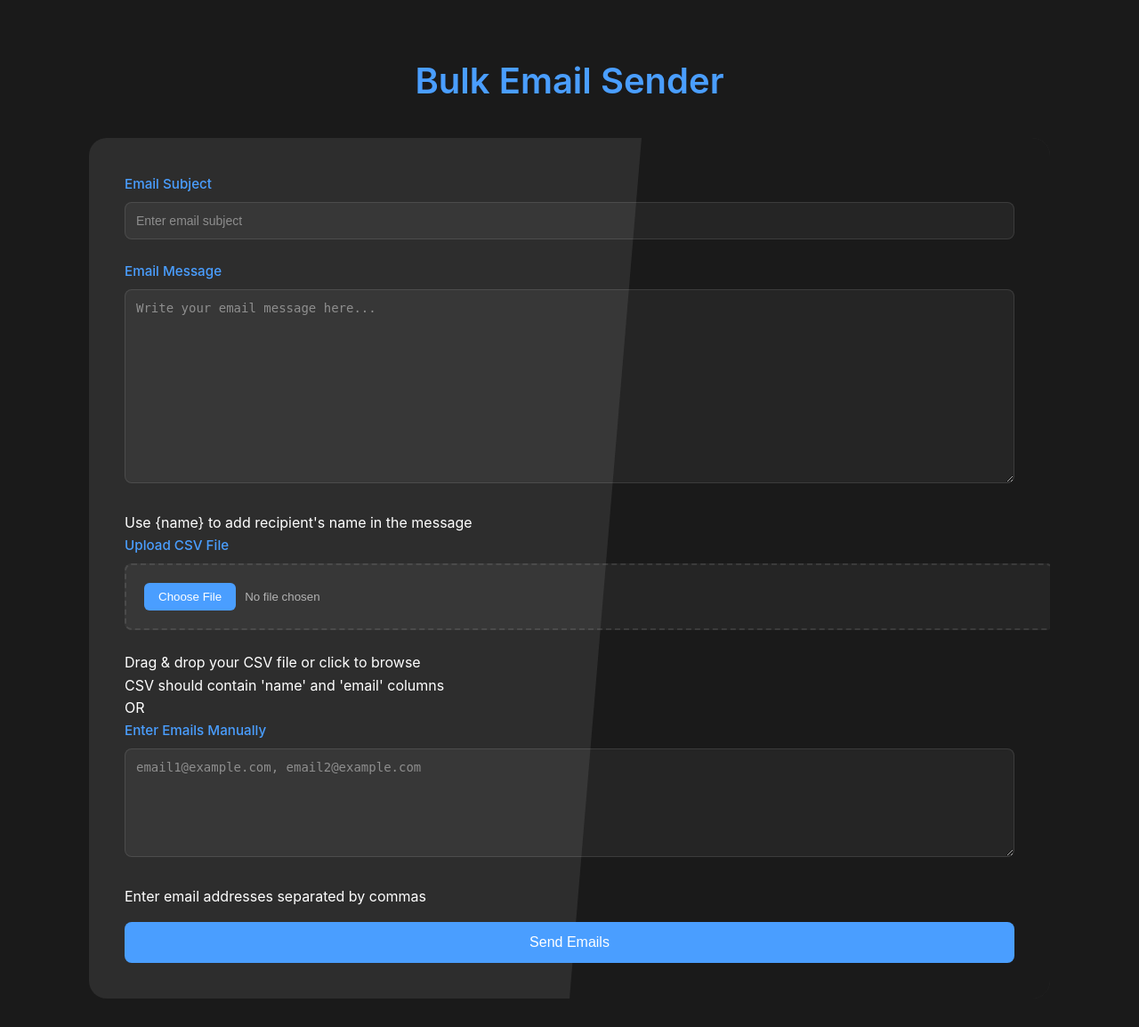
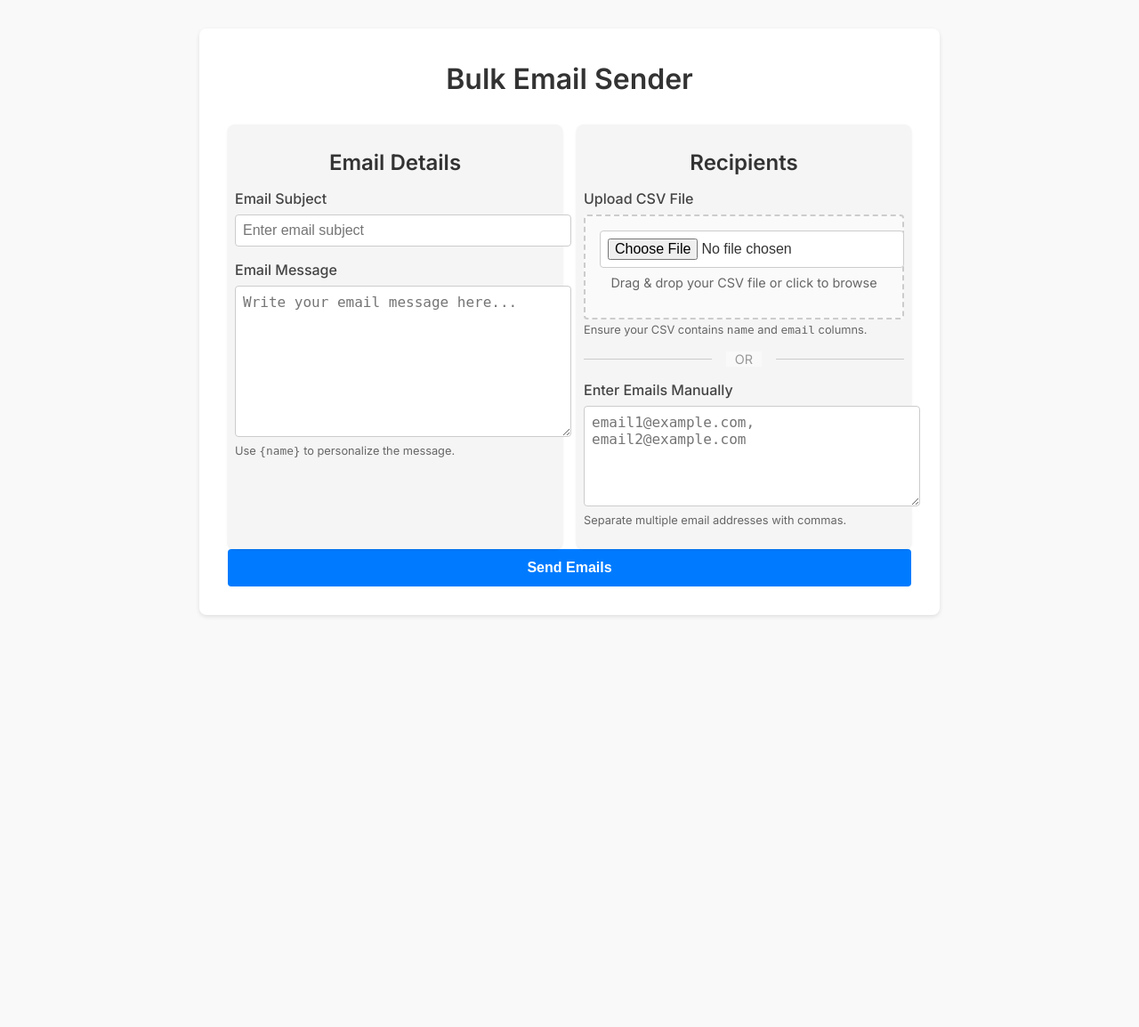
Before and after one commit to prabhathreddybhuma/Bulk-Email-sender-, a Flask app: page / in a window 1280 px wide. Shown: the whole page at 89% size. After the commit the page ends 693 px from the top, so only its background shows below. Run offline with Flask 3, Linux system fonts and the light colour scheme.

Commit message:
CSS Updated

```diff
--- a/static/css/style.css
+++ b/static/css/style.css
@@ -1,196 +1,204 @@
-:root {
-    --primary-dark: #1a1a1a;
-    --secondary-dark: #2d2d2d;
-    --accent-blue: #4a9eff;
-    --text-primary: #ffffff;
-    --text-secondary: #b3b3b3;
-    --border-color: rgba(255, 255, 255, 0.1);
+/* General Styles */
+body {
+    font-family: 'Inter', sans-serif;
+    margin: 0;
+    padding: 0;
+    background-color: #f9f9f9;
+    color: #333;
 }
 
-body {
-    margin: 0;
-    padding: 0;
-    font-family: -apple-system, BlinkMacSystemFont, 'Segoe UI', Roboto, sans-serif;
-    background: var(--primary-dark);
-    color: var(--text-primary);
-    min-height: 100vh;
-    line-height: 1.6;
-    padding: 2rem;
+.container {
+    max-width: 800px;
+    margin: 2rem auto;
+    padding: 1rem;
+    background-color: #fff;
+    box-shadow: 0 2px 5px rgba(0, 0, 0, 0.1);
+    border-radius: 8px;
 }
 
 h1 {
     text-align: center;
-    color: var(--accent-blue);
-    margin-bottom: 2rem;
-    font-weight: 600;
-    font-size: 2.5rem;
+    font-size: 2rem;
+    margin-bottom: 1rem;
+    color: #333;
 }
 
-form {
-    max-width: 1000px;
-    margin: 0 auto;
-    background: var(--secondary-dark);
-    padding: 2.5rem;
-    border-radius: 20px;
-    position: relative;
-    overflow: hidden;
+h2 {
+    font-size: 1.5rem;
+    margin-bottom: 1rem;
+    color: #555;
 }
 
-/* Create visual split effect */
-form::before {
-    content: '';
-    position: absolute;
-    top: 0;
-    right: 0;
-    width: 50%;
-    height: 100%;
-    background: var(--primary-dark);
-    clip-path: polygon(15% 0, 100% 0, 100% 100%, 0% 100%);
-    z-index: 1;
+/* Form Wrapper */
+.form-wrapper {
+    padding: 1rem;
 }
 
-/* Position elements relative to create split effect */
-form > * {
-    position: relative;
-    z-index: 2;
+.form-grid {
+    display: grid;
+    grid-template-columns: 1fr 1fr;
+    gap: 1rem;
+}
+
+.form-section {
+    padding: 1rem;
+    background-color: #f5f5f5;
+    border-radius: 8px;
+    box-shadow: 0 1px 3px rgba(0, 0, 0, 0.1);
+}
+
+/* Form Inputs */
+.form-group {
+    margin-bottom: 1rem;
 }
 
 label {
     display: block;
+    font-weight: 600;
     margin-bottom: 0.5rem;
-    color: var(--accent-blue);
-    font-weight: 500;
-    font-size: 0.95rem;
+    color: #444;
 }
 
-input[type="text"],
-textarea {
+input, textarea {
     width: 100%;
-    padding: 12px;
-    background: rgba(255, 255, 255, 0.05);
-    border: 1px solid var(--border-color);
-    border-radius: 8px;
-    color: var(--text-primary);
-    font-size: 14px;
-    margin-bottom: 1.5rem;
-    box-sizing: border-box;
-    transition: all 0.3s ease;
+    padding: 0.75rem;
+    border: 1px solid #ccc;
+    border-radius: 4px;
+    font-size: 1rem;
+    background-color: #fff;
+    color: #333;
+}
+
+input:focus, textarea:focus {
+    outline: none;
+    border-color: #007bff;
+    box-shadow: 0 0 4px rgba(0, 123, 255, 0.4);
 }
 
 textarea {
     resize: vertical;
-    min-height: 100px;
 }
 
-input[type="text"]:focus,
-textarea:focus {
-    outline: none;
-    border-color: var(--accent-blue);
-    box-shadow: 0 0 0 2px rgba(74, 158, 255, 0.2);
+/* File Upload Section */
+.file-upload-wrapper {
+    border: 2px dashed #ccc;
+    padding: 1rem;
+    text-align: center;
+    border-radius: 4px;
+    cursor: pointer;
+    background-color: #fafafa;
 }
 
-input[type="file"] {
-    width: 100%;
-    padding: 20px;
-    background: rgba(255, 255, 255, 0.05);
-    border: 2px dashed var(--border-color);
-    border-radius: 8px;
-    cursor: pointer;
-    margin-bottom: 1.5rem;
-    color: var(--text-secondary);
+.file-upload-wrapper:hover {
+    border-color: #007bff;
 }
 
-/* Custom file input styling */
-input[type="file"]::-webkit-file-upload-button {
-    background: var(--accent-blue);
-    color: white;
-    padding: 8px 16px;
-    border: none;
-    border-radius: 6px;
-    cursor: pointer;
-    margin-right: 10px;
-    transition: all 0.3s ease;
+.file-upload-text {
+    font-size: 0.9rem;
+    color: #666;
+    margin-top: 0.5rem;
 }
 
-input[type="file"]::-webkit-file-upload-button:hover {
-    background: #3485e4;
+.helper-text {
+    font-size: 0.85rem;
+    color: #666;
+    margin-top: 0.25rem;
 }
 
-button {
+/* Divider */
+.divider {
+    text-align: center;
+    font-size: 0.9rem;
+    color: #999;
+    margin: 1.5rem 0;
+    position: relative;
+}
+
+.divider span {
+    background-color: #f9f9f9;
+    padding: 0 10px;
+}
+
+.divider::before, .divider::after {
+    content: "";
+    display: block;
+    height: 1px;
+    background-color: #ccc;
+    position: absolute;
+    top: 50%;
+    width: 40%;
+}
+
+.divider::before {
+    left: 0;
+}
+
+.divider::after {
+    right: 0;
+}
+
+/* Submit Button */
+.submit-btn {
+    display: block;
     width: 100%;
-    padding: 14px;
-    background: var(--accent-blue);
-    color: white;
+    padding: 0.75rem;
+    background-color: #007bff;
+    color: #fff;
     border: none;
-    border-radius: 8px;
-    font-size: 16px;
-    font-weight: 500;
+    border-radius: 4px;
+    font-size: 1rem;
+    text-align: center;
+    font-weight: 600;
     cursor: pointer;
-    transition: all 0.3s ease;
+    transition: background-color 0.3s ease;
+}
+
+.submit-btn:hover {
+    background-color: #0056b3;
+}
+
+.submit-btn:active {
+    background-color: #004085;
+}
+
+/* Flash Messages */
+.messages-container {
     margin-top: 1rem;
 }
 
-button:hover {
-    background: #3485e4;
-    transform: translateY(-2px);
+.messages {
+    list-style: none;
+    padding: 0;
+    margin: 0;
 }
 
-/* Flash messages styling */
-ul {
-    list-style: none;
-    padding: 0;
-    margin-top: 2rem;
-    max-width: 1000px;
-    margin-left: auto;
-    margin-right: auto;
+.messages li {
+    padding: 1rem;
+    margin-bottom: 1rem;
+    border-radius: 4px;
+    display: flex;
+    align-items: center;
+    font-size: 0.9rem;
+    font-weight: 600;
 }
 
-li {
-    padding: 1rem;
-    border-radius: 8px;
-    margin-bottom: 1rem;
-    font-size: 0.95rem;
+.messages li.success {
+    background-color: #d4edda;
+    color: #155724;
+    border: 1px solid #c3e6cb;
 }
 
-li.success {
-    background: rgba(39, 174, 96, 0.1);
-    border: 1px solid #27ae60;
-    color: #2ecc71;
+.messages li.error {
+    background-color: #f8d7da;
+    color: #721c24;
+    border: 1px solid #f5c6cb;
 }
 
-li.error {
-    background: rgba(231, 76, 60, 0.1);
-    border: 1px solid #e74c3c;
-    color: #e74c3c;
+.message-icon {
+    margin-right: 10px;
+    font-size: 1.2rem;
 }
 
-/* Custom placeholder colors */
-::placeholder {
-    color: var(--text-secondary);
-    opacity: 0.7;
+.message-text {
+    flex: 1;
 }
-
-/* Responsive design */
-@media (max-width: 768px) {
-    body {
-        padding: 1rem;
-    }
-
-    form {
-        padding: 1.5rem;
-    }
-
-    form::before {
-        display: none;
-    }
-
-    h1 {
-        font-size: 2rem;
-    }
-
-    input[type="text"],
-    textarea,
-    input[type="file"] {
-        font-size: 16px;
-    }
-}
--- a/templates/index.html
+++ b/templates/index.html
@@ -13,8 +13,10 @@
 
         <div class="form-wrapper">
             <form method="POST" enctype="multipart/form-data">
+                <div class="form-grid">
                     <!-- Left Section - Subject and Message -->
-                <div class="form-section left-section">
+                    <div class="form-section">
+                        <h2>Email Details</h2>
                         <div class="form-group">
                             <label for="subject">Email Subject</label>
                             <input type="text"
@@ -28,45 +30,45 @@
                             <label for="message">Email Message</label>
                             <textarea name="message"
                                       id="message"
-                                  rows="12"
+                                      rows="8"
                                       required
                                       placeholder="Write your email message here..."></textarea>
-                        <div class="helper-text">Use {name} to add recipient's name in the message</div>
+                            <small class="helper-text">Use <code>{name}</code> to personalize the message.</small>
                         </div>
                     </div>
 
                     <!-- Right Section - Recipients -->
-                <div class="form-section right-section">
-                    <div class="recipient-options">
-                        <div class="form-group upload-section">
+                    <div class="form-section">
+                        <h2>Recipients</h2>
+                        <div class="form-group">
                             <label for="csv_file">Upload CSV File</label>
                             <div class="file-upload-wrapper">
                                 <input type="file"
                                        name="csv_file"
                                        id="csv_file"
                                        accept=".csv">
-                                <div class="file-upload-text">Drag & drop your CSV file or click to browse</div>
+                                <p class="file-upload-text">Drag & drop your CSV file or click to browse</p>
                             </div>
-                            <div class="helper-text">CSV should contain 'name' and 'email' columns</div>
+                            <small class="helper-text">Ensure your CSV contains <code>name</code> and <code>email</code> columns.</small>
                         </div>
 
                         <div class="divider">
                             <span>OR</span>
                         </div>
 
-                        <div class="form-group manual-section">
+                        <div class="form-group">
                             <label for="emails">Enter Emails Manually</label>
                             <textarea name="emails"
                                       id="emails"
-                                      rows="6"
+                                      rows="5"
                                       placeholder="email1@example.com, email2@example.com"></textarea>
-                            <div class="helper-text">Enter email addresses separated by commas</div>
+                            <small class="helper-text">Separate multiple email addresses with commas.</small>
+                        </div>
                     </div>
                 </div>
 
-                    <button type="submit" class="submit-btn">
-                        Send Emails
-                    </button>
+                <div class="form-actions">
+                    <button type="submit" class="submit-btn">Send Emails</button>
                 </div>
             </form>
         </div>
@@ -89,5 +91,87 @@
             {% endif %}
         {% endwith %}
     </div>
+
+    <style>
+        /* Style improvements */
+        body {
+            font-family: 'Inter', sans-serif;
+            margin: 0;
+            padding: 0;
+            background-color: #f9f9f9;
+        }
+        .container {
+            max-width: 800px;
+            margin: 2rem auto;
+            padding: 1rem;
+            background-color: #fff;
+            box-shadow: 0 2px 5px rgba(0, 0, 0, 0.1);
+            border-radius: 8px;
+        }
+        h1, h2 {
+            color: #333;
+            text-align: center;
+        }
+        .form-wrapper {
+            padding: 1rem;
+        }
+        .form-grid {
+            display: grid;
+            grid-template-columns: 1fr 1fr;
+            gap: 1rem;
+        }
+        .form-section {
+            padding: 0.5rem;
+        }
+        .form-group {
+            margin-bottom: 1rem;
+        }
+        label {
+            display: block;
+            margin-bottom: 0.5rem;
+            font-weight: 500;
+        }
+        input, textarea {
+            width: 100%;
+            padding: 0.5rem;
+            border: 1px solid #ccc;
+            border-radius: 4px;
+            font-size: 1rem;
+        }
+        .file-upload-wrapper {
+            border: 2px dashed #ccc;
+            padding: 1rem;
+            text-align: center;
+            border-radius: 4px;
+        }
+        .file-upload-text {
+            color: #666;
+            font-size: 0.9rem;
+        }
+        .helper-text {
+            font-size: 0.8rem;
+            color: #666;
+        }
+        .divider {
+            text-align: center;
+            margin: 1rem 0;
+            font-size: 0.9rem;
+            color: #999;
+        }
+        .submit-btn {
+            display: block;
+            width: 100%;
+            padding: 0.75rem;
+            background-color: #007bff;
+            color: #fff;
+            border: none;
+            border-radius: 4px;
+            font-size: 1rem;
+            cursor: pointer;
+        }
+        .submit-btn:hover {
+            background-color: #0056b3;
+        }
+    </style>
 </body>
 </html>
```
Lines whose indentation alone changed are shown as unchanged.
